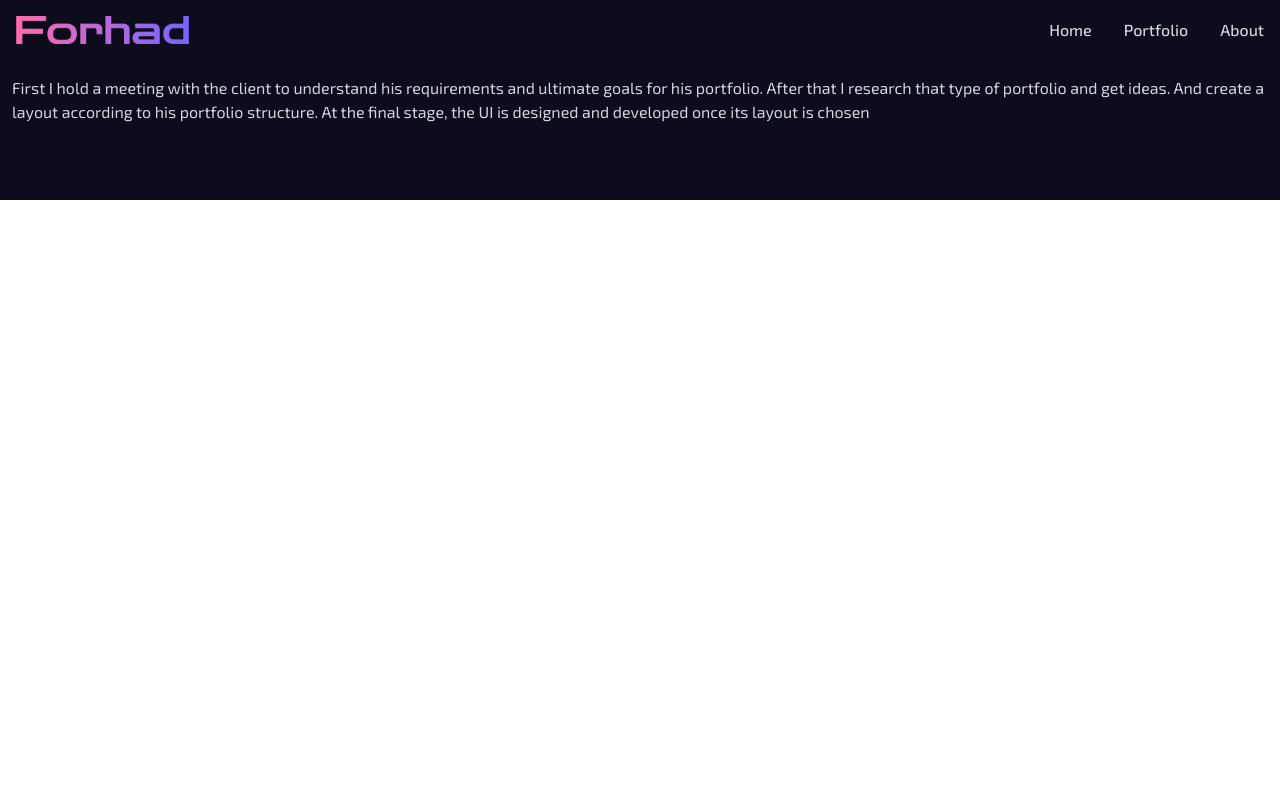
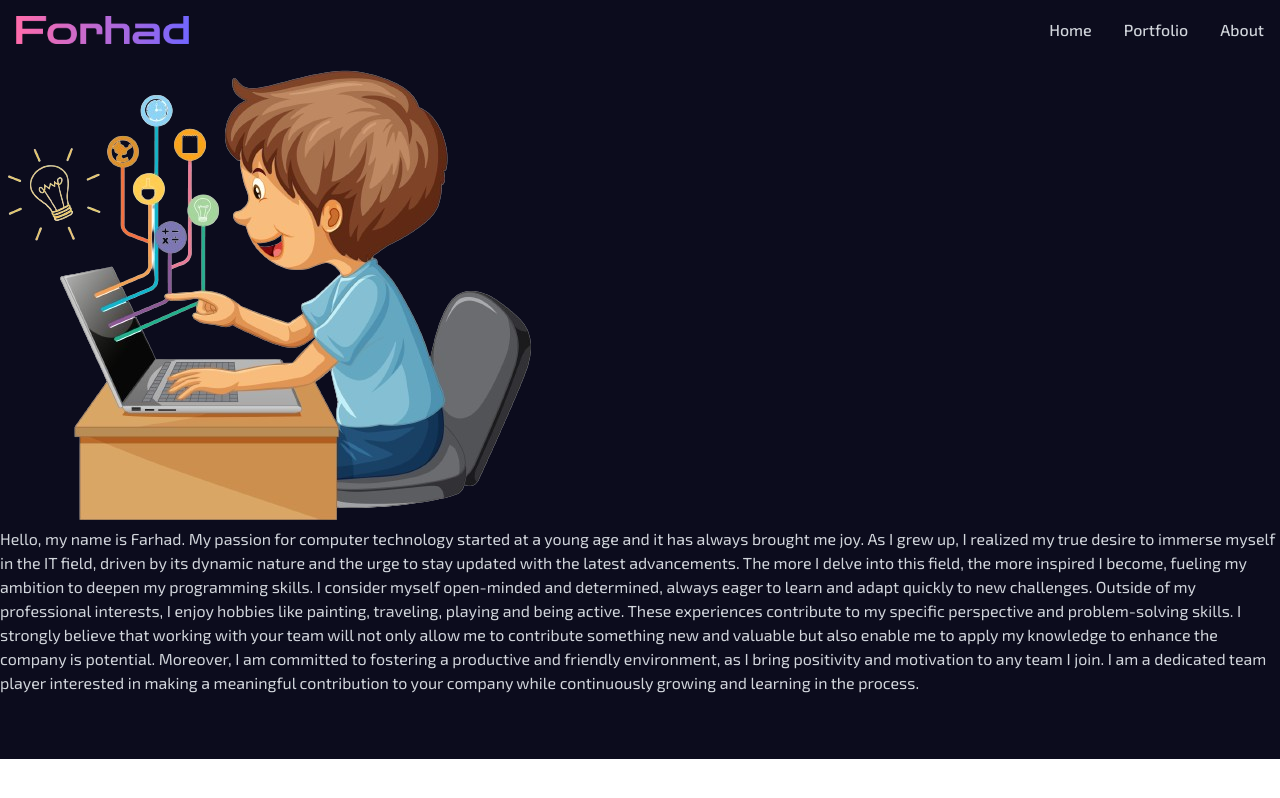
Before and after one commit to forhadhossen1/Forhad-Hossen, a React (Vite) app: page /about in a window 1280 px wide. Built offline with nearby package versions, Linux system fonts and the light colour scheme.

Commit message:
added about section item

```diff
--- a/src/Pages/About/About.jsx
+++ b/src/Pages/About/About.jsx
@@ -1,10 +1,24 @@
-
+import aboutImage from "../../assets/heroman.png"
 const About = () => {
     return (
         <div className="py-16 max-w-screen-xl mx-auto">
-            <p className="p-3">
-            First I hold a meeting with the client to understand his requirements and ultimate goals for his portfolio. After that I research that type of portfolio and get ideas. And create a layout according to his portfolio structure. At the final stage, the UI is designed and developed once its layout is chosen
-            </p>
+            <div>
+                <div>
+                    <img src={aboutImage} alt="forhad image" />
+                </div>
+
+                <div>
+                    <p>Hello, my name is Farhad. My passion for computer technology started at a young age and it has always brought me joy. As I grew up, I realized my true desire to immerse myself in the IT field, driven by its dynamic nature and the urge to stay updated with the latest advancements.
+
+                        The more I delve into this field, the more inspired I become, fueling my ambition to deepen my programming skills. I consider myself open-minded and determined, always eager to learn and adapt quickly to new challenges.
+
+                        Outside of my professional interests, I enjoy hobbies like painting, traveling, playing and being active. These experiences contribute to my specific perspective and problem-solving skills.
+
+                        I strongly believe that working with your team will not only allow me to contribute something new and valuable but also enable me to apply my knowledge to enhance the company is potential. Moreover, I am committed to fostering a productive and friendly environment, as I bring positivity and motivation to any team I join.
+
+                        I am a dedicated team player interested in making a meaningful contribution to your company while continuously growing and learning in the process.</p>
+                </div>
+            </div>
         </div>
     );
 };
```
